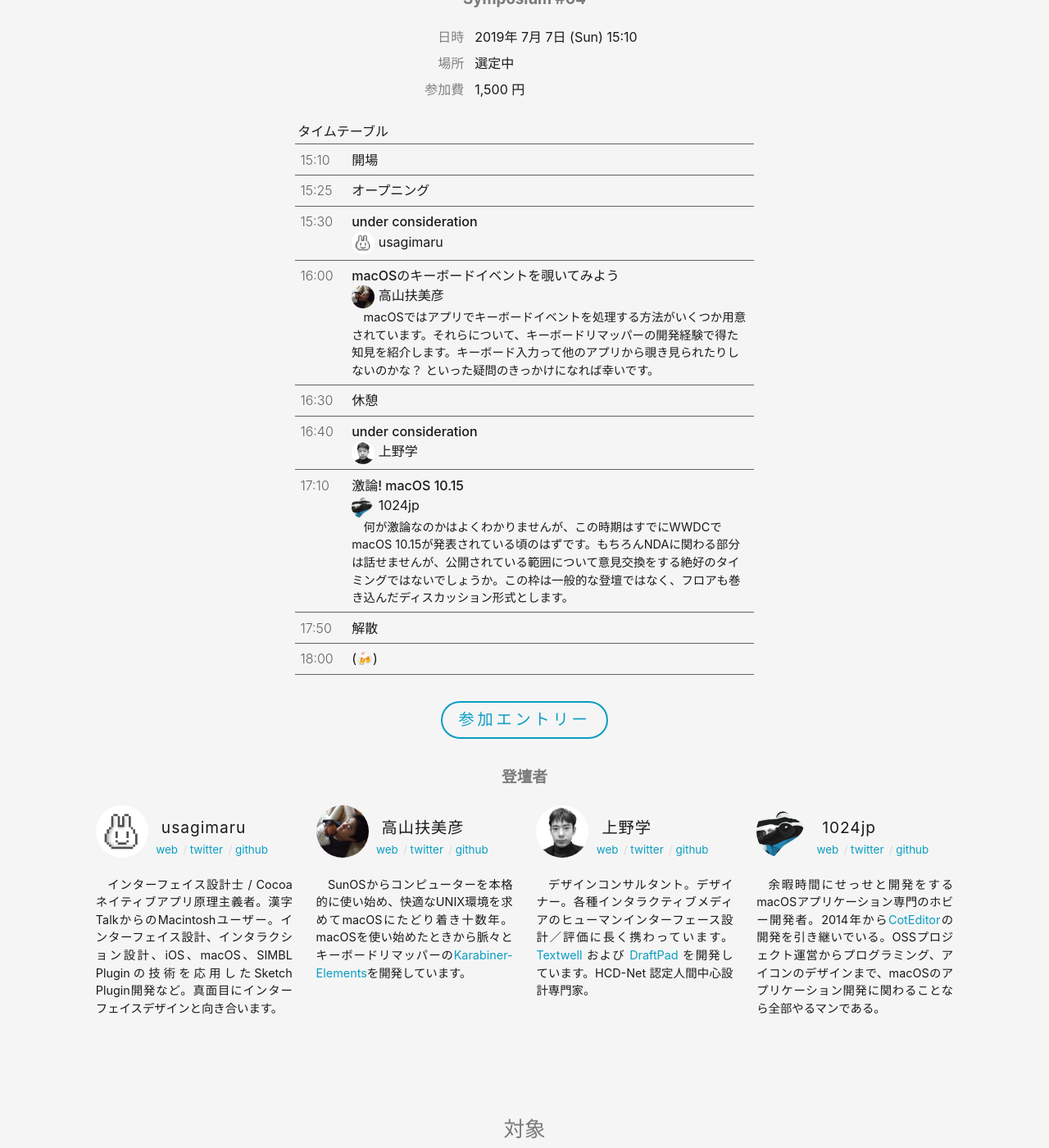
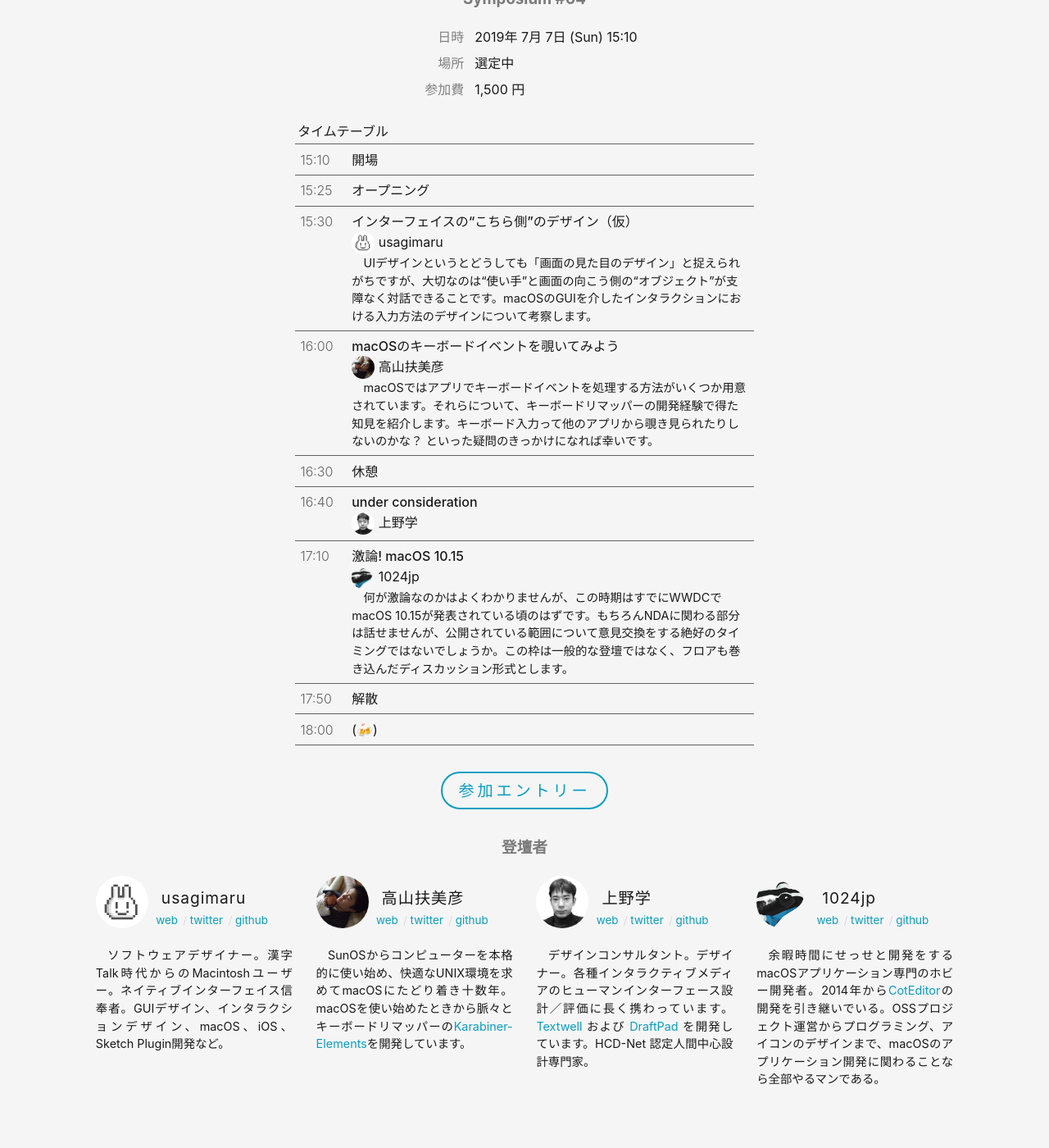
Before and after one commit to macOS-native/macos-native.github.io, a Jekyll site: the page built from index.md, in a window 1280 px wide and 1400 px high, scrolled down 657 px. Shown: the whole window at 82% size. Built offline with Jekyll 4.4.1, drawn with Linux system fonts in a browser that asks for light colours; some of the changed text lies outside the part shown.

Commit message:
update usagimaru
自己紹介文の更新、登壇内容の追記（仮）
後日変更の可能性ありますがとりあえず。

```diff
--- a/_data/events.yml
+++ b/_data/events.yml
@@ -11,10 +11,12 @@ symposium_04:
     - time: "15:25"
       title: "オープニング"
     - time: "15:30"
-      title: "under consideration"
+      title: "インターフェイスの“こちら側”のデザイン（仮）"
       presenter:
         name: usagimaru
         avatar: usagimaru
+      description: |
+         UIデザインというとどうしても「画面の見た目のデザイン」と捉えられがちですが、大切なのは“使い手”と画面の向こう側の“オブジェクト”が支障なく対話できることです。macOSのGUIを介したインタラクションにおける入力方法のデザインについて考察します。
     - time: "16:00"
       title: "macOSのキーボードイベントを覗いてみよう"
       presenter:
--- a/_data/members.yml
+++ b/_data/members.yml
@@ -10,7 +10,7 @@ usagimaru:
   github: usagimaru
   twitter: usagimaruma
   web: https://interactionmania.com
-  bio: インターフェイス設計士 / Cocoaネイティブアプリ原理主義者。漢字TalkからのMacintoshユーザー。インターフェイス設計、インタラクション設計、iOS、macOS、SIMBL Pluginの技術を応用したSketch Plugin開発など。真面目にインターフェイスデザインと向き合います。
+  bio: ソフトウェアデザイナー。漢字Talk時代からのMacintoshユーザー。ネイティブインターフェイス信奉者。GUIデザイン、インタラクションデザイン、macOS、iOS、Sketch Plugin開発など。
 
 nobtaka:
   name: 貫井伸隆
```
